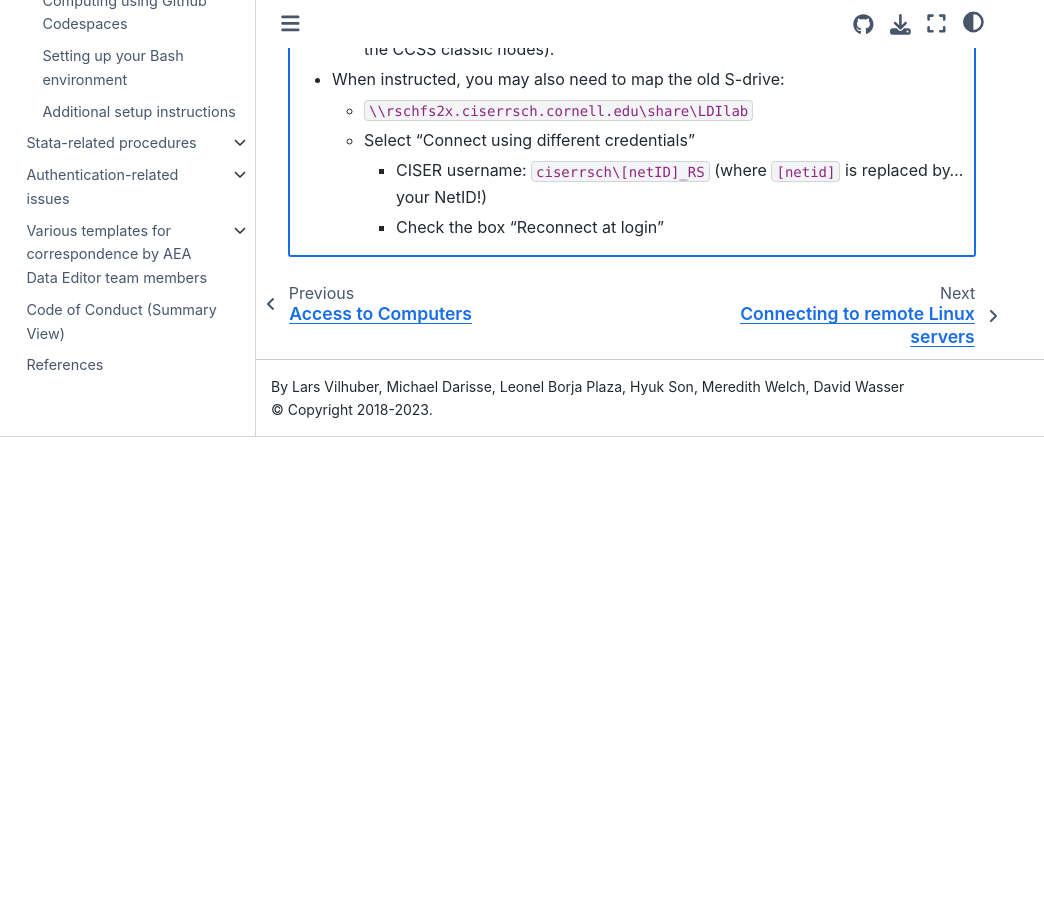
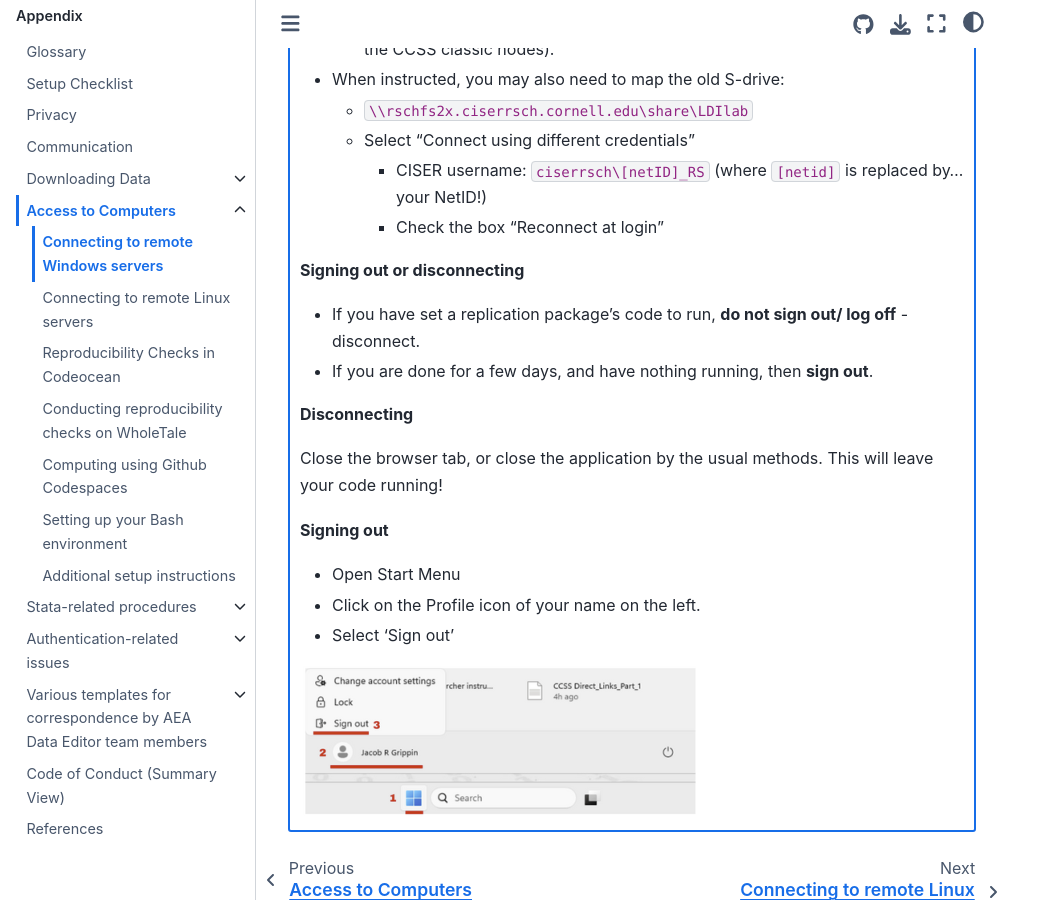
Before and after one commit to labordynamicsinstitute/ldilab-manual, a Jupyter Book: the page built from 95-10-windows-remote.md, in a window 1280 px wide and 900 px high, scrolled down 1159 px. Shown: the whole window, without its empty margins (0-1044 px from the left). Built offline with Jupyter Book 1.0.4 settings and Sphinx 7.4.7 and the Sphinx Book theme 1.1.4, drawn with Linux system fonts in a browser that asks for light colours; before the commit the page ends 1596 px from its top, so only the background shows below that.

Commit message:
Adding instructions about signout

```diff
--- a/95-10-windows-remote.md
+++ b/95-10-windows-remote.md
@@ -44,12 +44,38 @@
     - CISER username: `ciserrsch\[netID]_RS` (where `[netid]` is replaced by... your NetID!)
     - Check the box "Reconnect at login"
 
+
+**Signing out or disconnecting**
+
+- If you have set a replication package's code to run, **do not sign out/ log off** - disconnect.
+- If you are done for a few days, and have nothing running, then **sign out**.
+
+**Disconnecting**
+
+Close the browser tab, or close the application by the usual methods. This will leave your code running!
+
+**Signing out**
+
+-  Open Start Menu
+- Click on the Profile icon of your name on the left.
+- Select 'Sign out'
+
+![Signout](images/windows11-signout.png)
+
 :::
 
 :::{tab-item} CCSS-RS classic
 
 Follow instructions at [CCSS-RS](https://socialsciences.cornell.edu/research-support/login-instructions). Be sure to select the tab that corresponds to your **laptop's** operating system!
 
+
+**Signing out or disconnecting**
+
+- If you have set a replication package's code to run, **do not sign out/ log off** - disconnect.
+- If you are done for a few days, and have nothing running, then **sign out**.
+
+Refer to CCSS instructions on how to sign out or disconnect.
+
 :::
 
 ::::
```
Also changed, not shown: images/windows11-signout.png (added).
